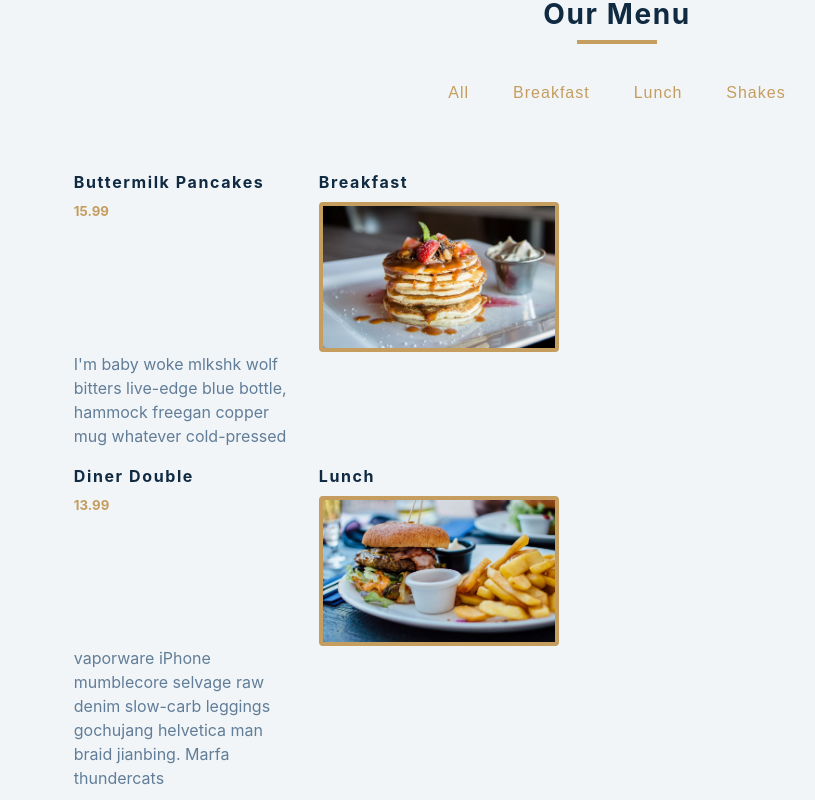
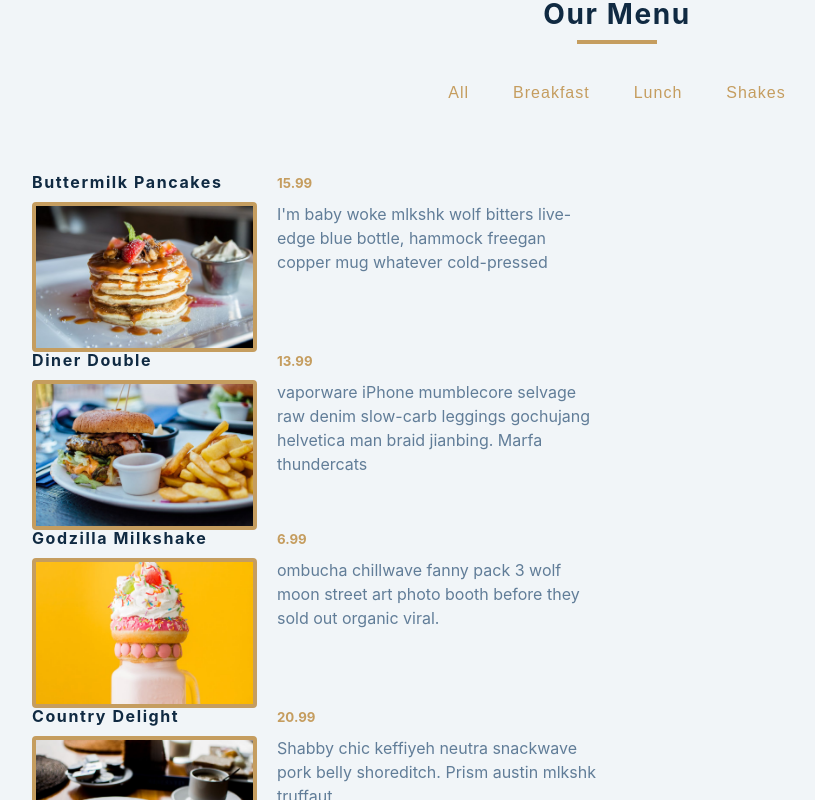
Before and after one commit to NoahThomlison/react-mini-project, a React (Create React App) app in the folder 05-menu/setup/: page / in a window 1280 px wide. Shown: the top 800 px of the page, without its empty margins (23-838 px from the left). Built offline with nearby package versions, Linux system fonts and the light colour scheme.

Commit message:
removes temperay item.category header used for debugging

```diff
--- a/05-menu/setup/src/Menu.js
+++ b/05-menu/setup/src/Menu.js
@@ -7,7 +7,6 @@ const Menu = ({items, filter}) => {
     {items.map((item) =>
       <header className='menu-item'>
         <h4>{item.title}</h4>
-        <h4>{item.category}</h4>
         <h5 className='price'>{item.price}</h5>
         <img className="photo" src={item.img} alt={item.name}></img>
         <p className='item-info'>{item.desc}</p>
```
